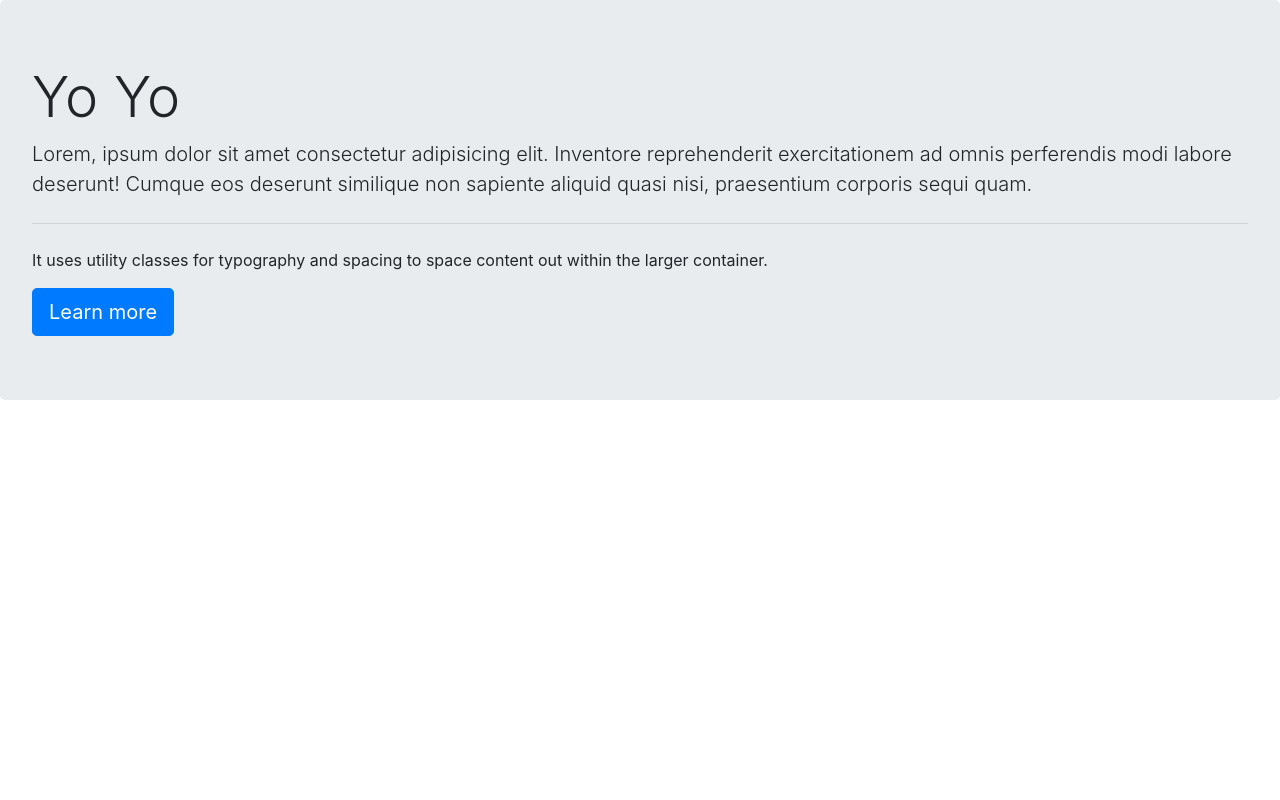
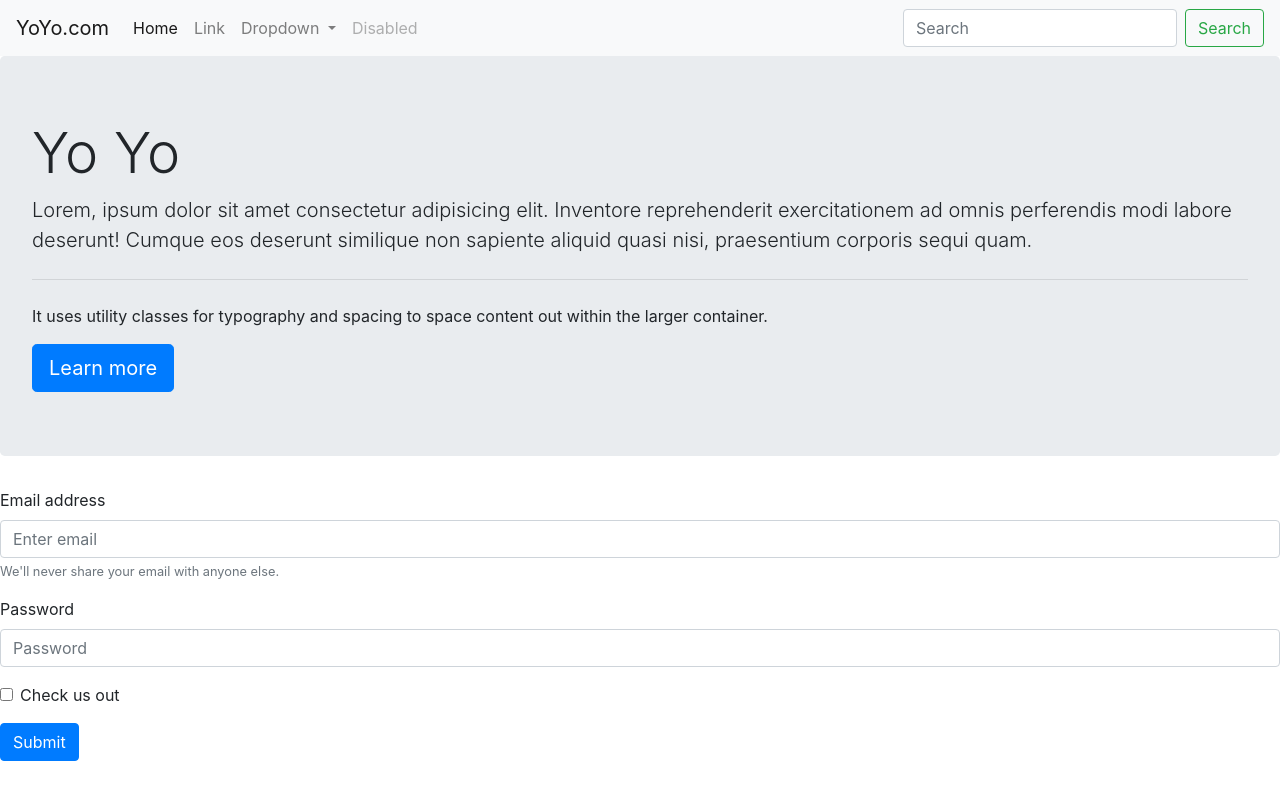
Before and after one commit to cubanerick/Bootstrap-Test, a plain HTML site: page index.html in a window 1280 px wide. Drawn offline with nearby package versions, Linux system fonts and the light colour scheme.

Commit message:
added elements

```diff
--- a/index.html
+++ b/index.html
@@ -7,12 +7,47 @@
     <meta charset="UTF-8">
     <meta name="viewport" content="width=device-width, initial-scale=1.0">
     <meta http-equiv="X-UA-Compatible" content="ie=edge">
-    <title>Document</title>
+    <title>Yo Yo</title>
 
 </head>
 <body>
+    <nav class="navbar navbar-expand-lg navbar-light bg-light">
+        <a class="navbar-brand" href="#">YoYo.com</a>
+        <button class="navbar-toggler" type="button" data-toggle="collapse" data-target="#navbarSupportedContent" aria-controls="navbarSupportedContent" aria-expanded="false" aria-label="Toggle navigation">
+          <span class="navbar-toggler-icon"></span>
+        </button>
 
-    <div>
+        <div class="collapse navbar-collapse" id="navbarSupportedContent">
+          <ul class="navbar-nav mr-auto">
+            <li class="nav-item active">
+              <a class="nav-link" href="#">Home <span class="sr-only">(current)</span></a>
+            </li>
+            <li class="nav-item">
+              <a class="nav-link" href="#">Link</a>
+            </li>
+            <li class="nav-item dropdown">
+              <a class="nav-link dropdown-toggle" href="#" id="navbarDropdown" role="button" data-toggle="dropdown" aria-haspopup="true" aria-expanded="false">
+                Dropdown
+              </a>
+              <div class="dropdown-menu" aria-labelledby="navbarDropdown">
+                <a class="dropdown-item" href="#">Action</a>
+                <a class="dropdown-item" href="#">Another action</a>
+                <div class="dropdown-divider"></div>
+                <a class="dropdown-item" href="#">Something else here</a>
+              </div>
+            </li>
+            <li class="nav-item">
+              <a class="nav-link disabled" href="#">Disabled</a>
+            </li>
+          </ul>
+          <form class="form-inline my-2 my-lg-0">
+            <input class="form-control mr-sm-2" type="search" placeholder="Search" aria-label="Search">
+            <button class="btn btn-outline-success my-2 my-sm-0" type="submit">Search</button>
+          </form>
+        </div>
+      </nav>
+
+      <div>
             <div class="jumbotron">
                     <h1 class="display-4">Yo Yo</h1>
                     <p class="lead">Lorem, ipsum dolor sit amet consectetur adipisicing elit. Inventore reprehenderit exercitationem ad omnis perferendis modi labore deserunt! Cumque eos deserunt similique non sapiente aliquid quasi nisi, praesentium corporis sequi quam.</p>
@@ -22,5 +57,24 @@
                   </div>
     </div>
 
+    <form>
+        <div class="form-group">
+          <label for="exampleInputEmail1">Email address</label>
+          <input type="email" class="form-control" id="exampleInputEmail1" aria-describedby="emailHelp" placeholder="Enter email">
+          <small id="emailHelp" class="form-text text-muted">We'll never share your email with anyone else.</small>
+        </div>
+        <div class="form-group">
+          <label for="exampleInputPassword1">Password</label>
+          <input type="password" class="form-control" id="exampleInputPassword1" placeholder="Password">
+        </div>
+        <div class="form-group form-check">
+          <input type="checkbox" class="form-check-input" id="exampleCheck1">
+          <label class="form-check-label" for="exampleCheck1">Check us out</label>
+        </div>
+        <button type="submit" class="btn btn-primary">Submit</button>
+      </form>
+
+
 </body>
+
 </html>
```
